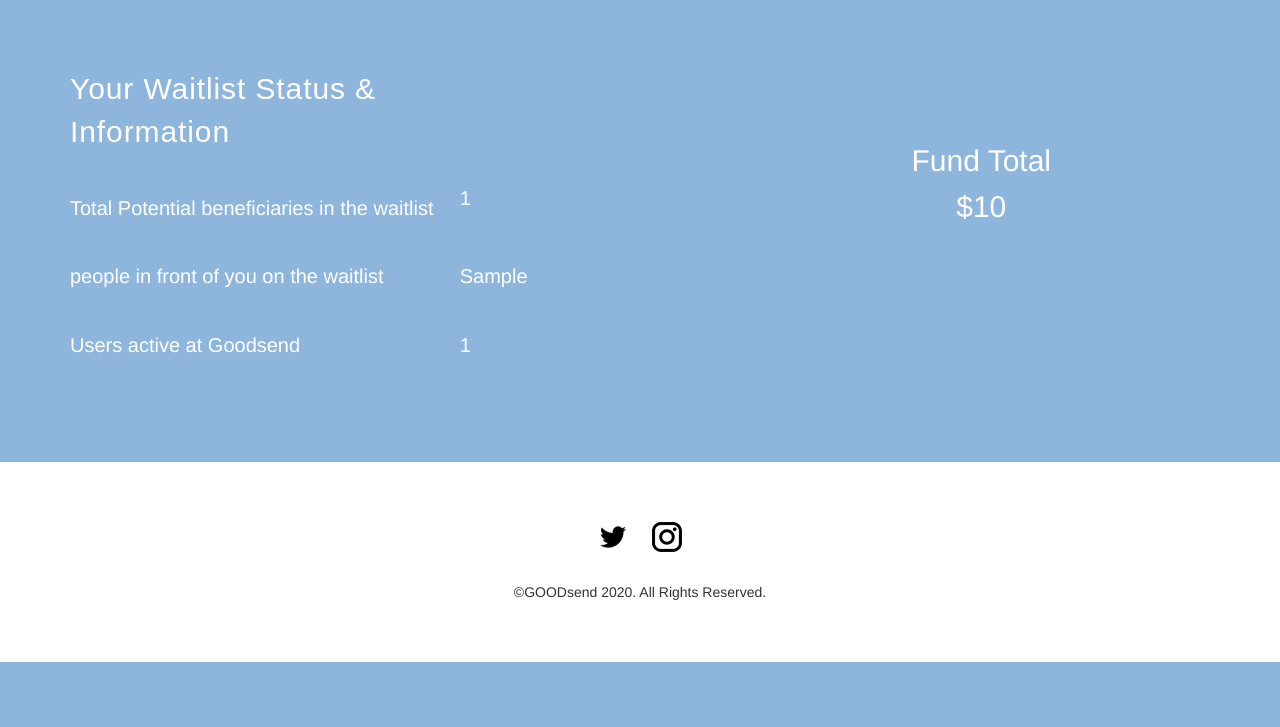
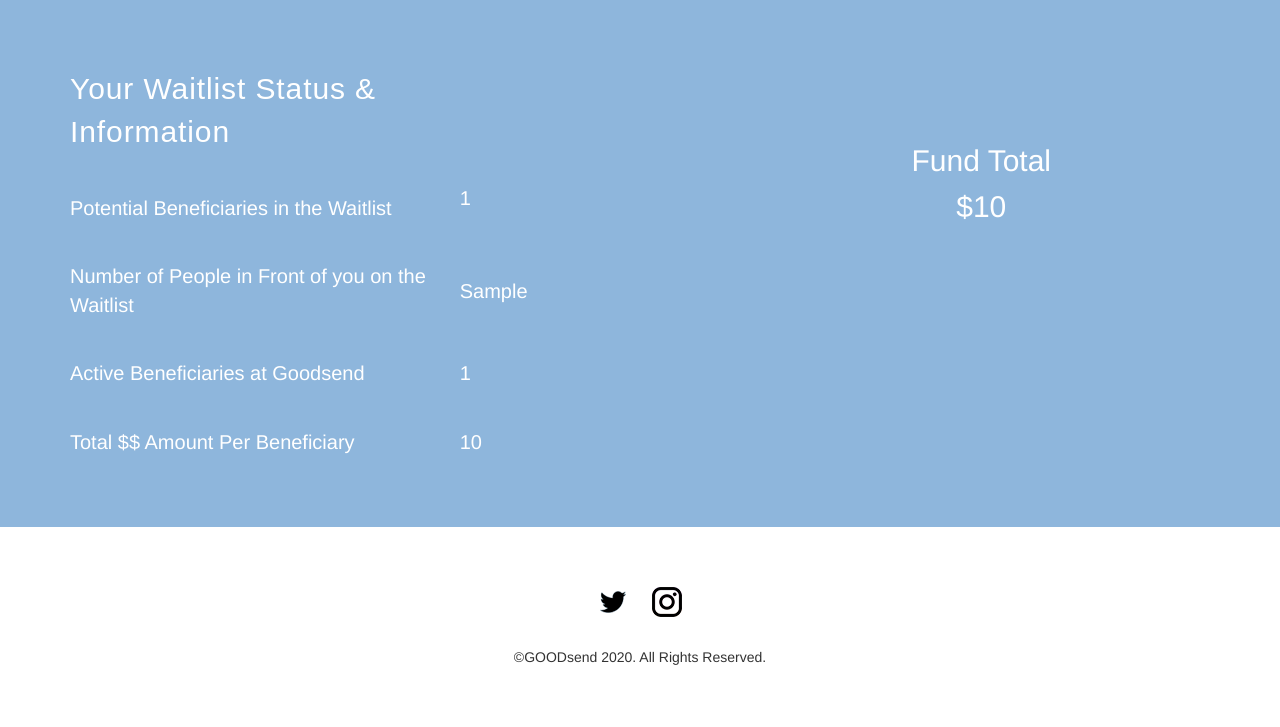
Before and after one commit to laurenwden/GoodsendAppTestCode, a Flask app: template goodsend/templates/data.html in a window 1280 px wide. Shown: the part 138-865 px from the top of the page. Before the commit the page ends 800 px from the top, so only its background shows below. Run offline with Flask 2, Linux system fonts and the light colour scheme; a user stored in the database is signed in; tables that the repository leaves empty hold one stand-in row (values such as "Sample post"); the template is opened without the code that fills it: most values are stand-ins (such as "Sample title", 1, 10 or a date in 2020); some libraries are stand-ins or nearby versions.

Commit message:
changes to dollar display and home route -LW

```diff
--- a/goodsend/templates/data.html
+++ b/goodsend/templates/data.html
@@ -11,16 +11,20 @@
                     </th>
                 </tr>
                 <tr>
-                    <td class="top-td">Total Potential beneficiaries in the waitlist</td>
+                    <td class="top-td">Potential Beneficiaries in the Waitlist</td>
                     <td>{{ count }}</td>
                 </tr>
                 <tr>
-                    <td>people in front of you on the waitlist</td>
+                    <td>Number of People in Front of you on the Waitlist</td>
                     <td>{{ users_before }}</td>
                 </tr>
                 <tr>
-                    <td>Users active at Goodsend</td>
+                    <td>Active Beneficiaries at Goodsend</td>
                     <td>{{ active_count }}</td>
+                </tr>
+                <tr>
+                    <td>Total $$ Amount Per Beneficiary</td>
+                    <td>{{ dollar_amount }}</td>
                 </tr>
             </table>
             {% else %}
```
Also changed, not shown: goodsend/routes.py (+26 -7 lines).
